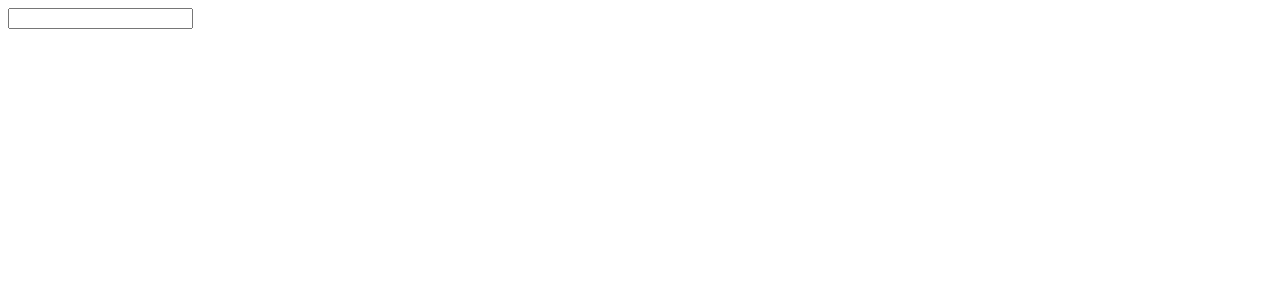
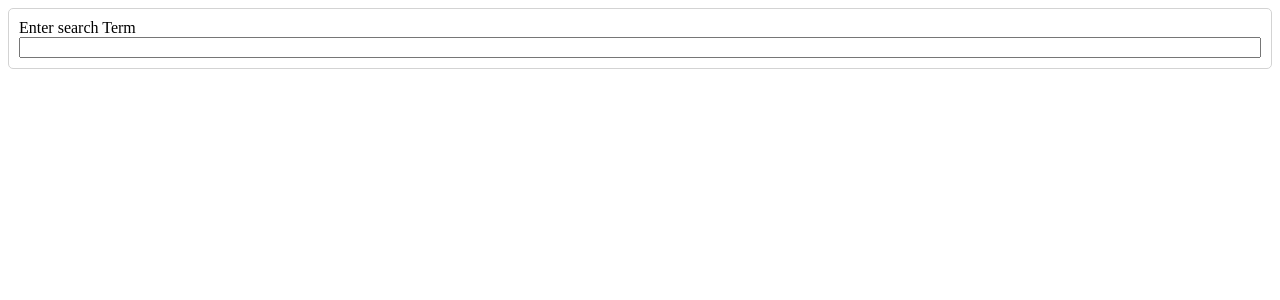
Before and after one commit to benzps01/react_training, a React (Create React App) app in the folder Rapp/pics/: page / in a window 1280 px wide. Shown: the top 300 px of the page. Built offline with nearby package versions, Linux system fonts and the light colour scheme.

Commit message:
completed the search bar

```diff
--- a/Rapp/pics/src/components/SearchBar.js
+++ b/Rapp/pics/src/components/SearchBar.js
@@ -1,3 +1,4 @@
+import "./SearchBar.css";
 import { useState } from "react";
 
 function SearchBar({ onSubmit }) {
@@ -6,7 +7,7 @@ function SearchBar({ onSubmit }) {
   const handleFormSubmit = (e) => {
     e.preventDefault();
 
-    onSubmit("cars");
+    onSubmit(term);
   };
 
   const handleChange = (e) => {
@@ -14,8 +15,9 @@ function SearchBar({ onSubmit }) {
   };
 
   return (
-    <div>
+    <div className="search-bar">
       <form onSubmit={handleFormSubmit}>
+        <labe>Enter search Term</labe>
         <input value={term} onChange={handleChange} />
       </form>
     </div>
```
